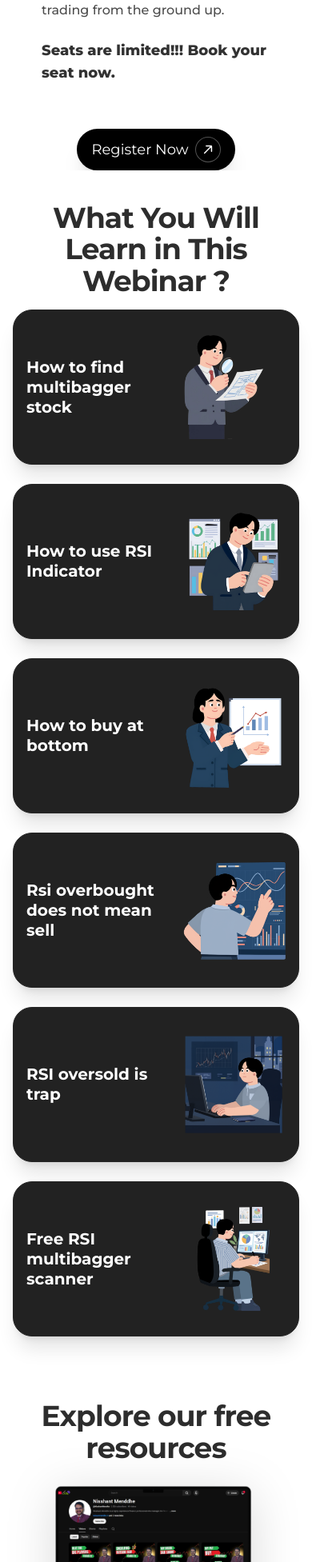
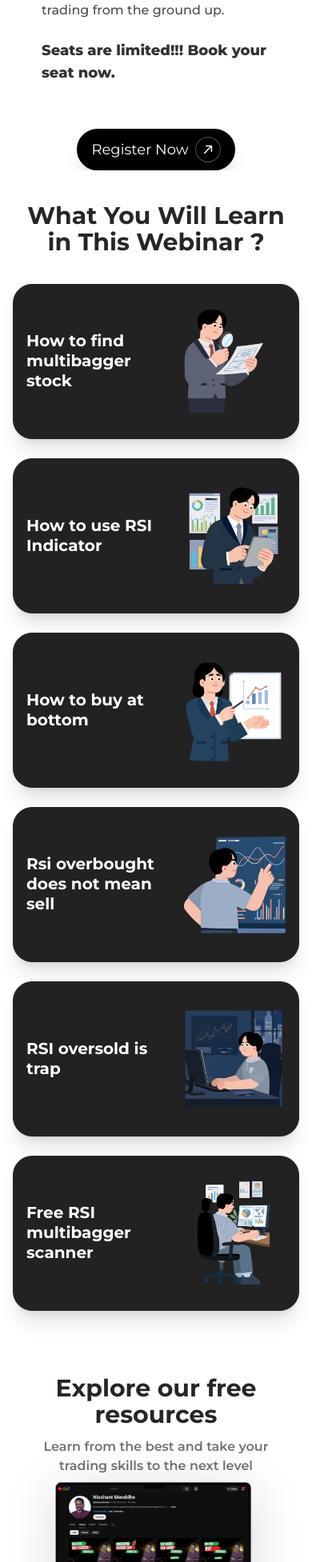
Before and after one commit to bhave5h/nishantmendhe-stockclasses, a Next.js app: page /webinar in a window 390 px wide. Shown: the part 1260-3213 px from the top of the page at 80% size. Built offline with nearby package versions, Linux system fonts and the light colour scheme; a web font is replaced by a local one.

Commit message:
Ui fixes

```diff
--- a/components/sections/FAQs.tsx
+++ b/components/sections/FAQs.tsx
@@ -19,10 +19,10 @@ export default function FAQ() {
                 <div className="text-center mb-10 md:mb-10">
                     <motion.h2
                         initial={{ opacity: 0, y: 20 }}
-                        whileInView={{ opacity: 1, y: 0 }}
+                        whileInView={{ opacity: 0.9, y: 0 }}
                         viewport={{ once: true, margin: "-100px" }}
                         transition={{ duration: 0.7, ease: "easeOut" }}
-                        className="text-4xl md:text-5xl lg:text-6xl font-bold tracking-tight mb-3 text-neutral-900 leading-[1.1] opacity-80"
+                        className="text-4xl md:text-4xl lg:text-5xl font-semibold opacity-90 tracking-tight mb-3 text-neutral-900 leading-[1.1]"
                     >
                         Frequently Asked Questions
                     </motion.h2>
--- a/components/sections/FreeResources.tsx
+++ b/components/sections/FreeResources.tsx
@@ -4,21 +4,42 @@ import Image from "next/image";
 import ytMockup from "@/public/Images/Webinar/yt.png";
 import content from "@/data/content.json";
 import { Youtube, Facebook, Linkedin } from "lucide-react";
+import { motion } from "framer-motion";
 
 export default function FreeResources() {
     return (
-        <section className="w-full bg-white py-10 md:py-16 relative z-10">
+      <section className="w-full bg-white py-10 md:py-10 relative z-10">
         <div className="max-w-[1000px] mx-auto px-6 md:px-12 flex flex-col items-center">
 
           {/* Section Heading */}
-                <div className="text-center max-w-3xl mx-auto mb-5 md:mb-10">
-                    <h2 className="text-4xl md:text-4xl lg:text-5xl font-bold opacity-90 tracking-tight text-neutral-900 leading-[1.1]">
+          <div className="text-center max-w-3xl mx-auto">
+            <motion.h2
+              initial={{ opacity: 0, y: 20 }}
+              whileInView={{ opacity: 1, y: 0 }}
+              viewport={{ once: true, margin: "-100px" }}
+              transition={{ duration: 0.7, ease: "easeOut" }}
+              className="text-3xl md:text-3xl lg:text-4xl font-bold mb-3 text-neutral-800 leading-[1.1]"
+            >
               Explore our free resources
-                    </h2>
+            </motion.h2>
+            <motion.p
+              initial={{ opacity: 0, y: 20 }}
+              whileInView={{ opacity: 1, y: 0 }}
+              viewport={{ once: true, margin: "-100px" }}
+              transition={{ duration: 0.7, ease: "easeOut", delay: 0.1 }}
+              className="text-l md:text-[18px] text-neutral-500 lg:leading-10 md:leading-8 sm:leading-5 font-semibold"
+            >
+              Learn from the best and take your trading skills to the next level
+            </motion.p>
           </div>
 
           {/* Laptop Mockup */}
-                <a href={content.webinar.youtubeLink} target="_blank" rel="noopener noreferrer" className="w-full max-w-4xl flex justify-center mb-5 md:mb-24 relative hover:scale-[1.01] transition-transform duration-500 block">
+          <a
+            href={content.webinar.youtubeLink}
+            target="_blank"
+            rel="noopener noreferrer"
+            className="w-full max-w-4xl flex justify-center mb-5 md:mb-10 relative hover:scale-[1.01] transition-transform duration-500 block"
+          >
             <Image
               src={ytMockup}
               alt="YouTube Channel on Laptop"
@@ -28,20 +49,30 @@ export default function FreeResources() {
           </a>
 
           {/* Social Header */}
-                <div className="text-center max-w-3xl mx-auto mb-2 md:mb-10">
-                    <h2 className="text-4xl md:text-4xl lg:text-5xl font-bold opacity-90 tracking-tight mb-3 text-neutral-900 leading-[1.1]">
+          <div className="text-center max-w-3xl mx-auto">
+            <h2 className="text-3xl md:text-3xl lg:text-4xl font-bold mt-10  tracking-tight mb-3 text-neutral-800 leading-[1.1]">
               {content.webinar.socialHeading}
             </h2>
-                    <p className="text-[16px] md:text-[18px] text-[#8e95a5] leading-relaxed font-normal">
+            <p className="text-l md:text-[18px] md:mb-5 lg:mb-3 text-neutral-500 lg:leading-10 md:leading-8 sm:leading-5 font-semibold">
               {content.webinar.socialSubheading}
             </p>
           </div>
 
+
+
           {/* Desktop / Tablet View: 3 Smartphone Mockup images with Buttons */}
           <div className="hidden md:flex w-full justify-center gap-6 lg:gap-10">
             {content.webinar.freeResources.map((resource) => (
-                        <div key={resource.id} className="w-1/3 flex flex-col items-center">
-                            <a href={resource.link} target="_blank" rel="noopener noreferrer" className="hover:-translate-y-2 transition-transform duration-500 mb-6 block w-full group">
+              <div
+                key={resource.id}
+                className="w-1/3 flex flex-col items-center"
+              >
+                <a
+                  href={resource.link}
+                  target="_blank"
+                  rel="noopener noreferrer"
+                  className="hover:-translate-y-2 transition-transform duration-500 mb-6 block w-full group"
+                >
                   <Image
                     src={resource.image}
                     alt={resource.name}
@@ -50,7 +81,12 @@ export default function FreeResources() {
                     className="w-full h-auto object-contain drop-shadow-[0_8px_25px_rgba(0,0,0,0.12)] transition-shadow duration-500 group-hover:drop-shadow-[0_15px_35px_rgba(0,0,0,0.18)]"
                   />
                 </a>
-                            <a href={resource.link} target="_blank" rel="noopener noreferrer" className="flex items-center justify-center gap-2 bg-[#1c1c1c] text-white px-6 py-3 rounded-full font-bold hover:bg-[#5EBA3F] hover:text-white transition-color duration-300 shadow-lg active:scale-95 w-full max-w-[200px]">
+                <a
+                  href={resource.link}
+                  target="_blank"
+                  rel="noopener noreferrer"
+                  className="flex items-center justify-center gap-2 bg-[#1c1c1c] text-white px-6 py-2 rounded-2xl font-semibold hover:bg-[#5EBA3F] hover:text-white transition-color duration-300 shadow-lg w-full max-w-[180px]"
+                >
                   Visit {resource.name}
                 </a>
               </div>
@@ -60,18 +96,32 @@ export default function FreeResources() {
           {/* Mobile View: Stacked Social Cards */}
           <div className="md:hidden w-full flex flex-col gap-4 mt-8">
             {content.webinar.freeResources.map((resource) => (
-                        <a key={resource.id} href={resource.link} target="_blank" rel="noopener noreferrer" className="bg-[#1c1c1c] text-white p-6 rounded-[24px] flex items-center justify-start gap-6 shadow-xl active:scale-95 transition-transform border border-neutral-800">
+              <a
+                key={resource.id}
+                href={resource.link}
+                target="_blank"
+                rel="noopener noreferrer"
+                className="bg-[#1c1c1c] text-white p-6 rounded-[24px] flex items-center justify-start gap-6 shadow-xl active:scale-95 transition-transform border border-neutral-800"
+              >
                 <div className="bg-white/10 p-2 rounded-xl flex items-center justify-center relative w-14 h-14 shrink-0 overflow-hidden">
-                                <Image src={resource.image} alt={resource.name} fill className="object-cover" />
+                  <Image
+                    src={resource.image}
+                    alt={resource.name}
+                    fill
+                    className="object-cover"
+                  />
                 </div>
                 <div className="flex flex-col">
-                                <span className="font-bold text-xl leading-tight">{resource.name}</span>
-                                <span className="text-sm text-neutral-400">{resource.description}</span>
+                  <span className="font-bold text-xl leading-tight">
+                    {resource.name}
+                  </span>
+                  <span className="text-sm text-neutral-400">
+                    {resource.description}
+                  </span>
                 </div>
               </a>
             ))}
           </div>
-
         </div>
       </section>
     );
--- a/components/sections/WhatYouWillLearn.tsx
+++ b/components/sections/WhatYouWillLearn.tsx
@@ -12,13 +12,14 @@ export default function WhatYouWillLearn() {
       <div className="w-full max-w-[1400px] mx-auto px-4 lg:px-12">
 
             {/* Header */}
-        <div className="text-center max-w-3xl mx-auto mb-4 md:mb-10">
+ {/* Section Heading */}
+          <div className="text-center max-w-3xl mx-auto">
             <motion.h2
               initial={{ opacity: 0, y: 20 }}
-                        whileInView={{ opacity: 0.9, y: 0 }}
+              whileInView={{ opacity: 1, y: 0 }}
               viewport={{ once: true, margin: "-100px" }}
               transition={{ duration: 0.7, ease: "easeOut" }}
-                        className="text-4xl md:text-4xl lg:text-4xl font-bold opacity-90 tracking-tight mb-3 text-neutral-900 leading-[1.1]"
+              className="text-3xl md:text-3xl lg:text-4xl font-bold mb-9 text-neutral-800 leading-[1.1]"
             >
               What You Will Learn in This Webinar ?
             </motion.h2>
--- a/data/content.json
+++ b/data/content.json
@@ -1,6 +1,6 @@
 {
     "siteMeta": {
-        "title": "Nishant Mendhe || Stock Market Training Institute in Nagpur",
+        "title": "Nishant Mendhe",
         "description": "Master the stock market with our expert-led stock market classes in Nagpur. Enroll today!",
         "keywords": "Nishant Mendhe, Stock Market Training Institute in Nagpur, Stock Market Classes in Nagpur",
         "schema": {
@@ -38,11 +38,11 @@
         "stats": [
             {
                 "label": "Stock Market Experience",
-                "value": "15 Years"
+                "value": "13 Years"
             },
             {
                 "label": "Satisfied Customers",
-                "value": "13K+"
+                "value": "10K+"
             },
             {
                 "label": "Since",
```
Also changed, not shown: app/webinar/WebinarForm.tsx (+23 -9 lines), components/sections/Testimonials.tsx (+9 -9 lines). Lines whose indentation alone changed are shown as unchanged.
